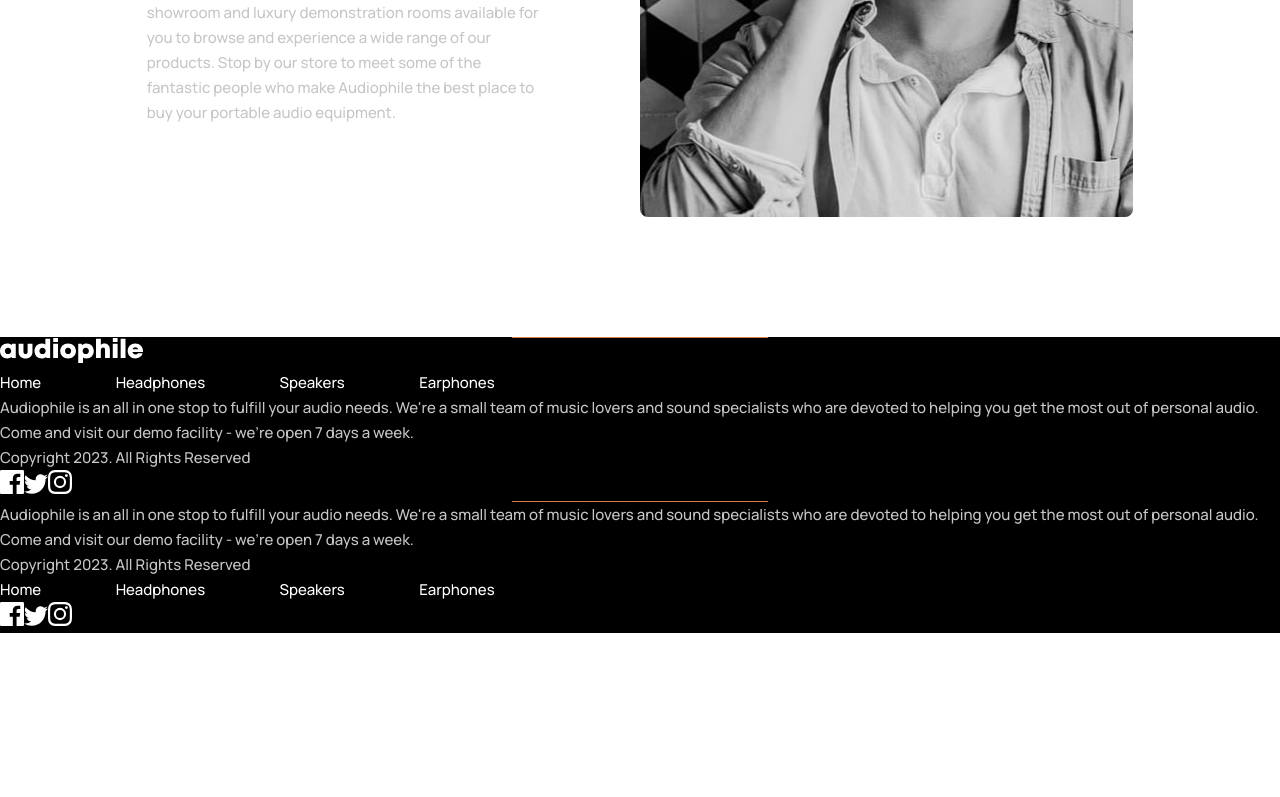
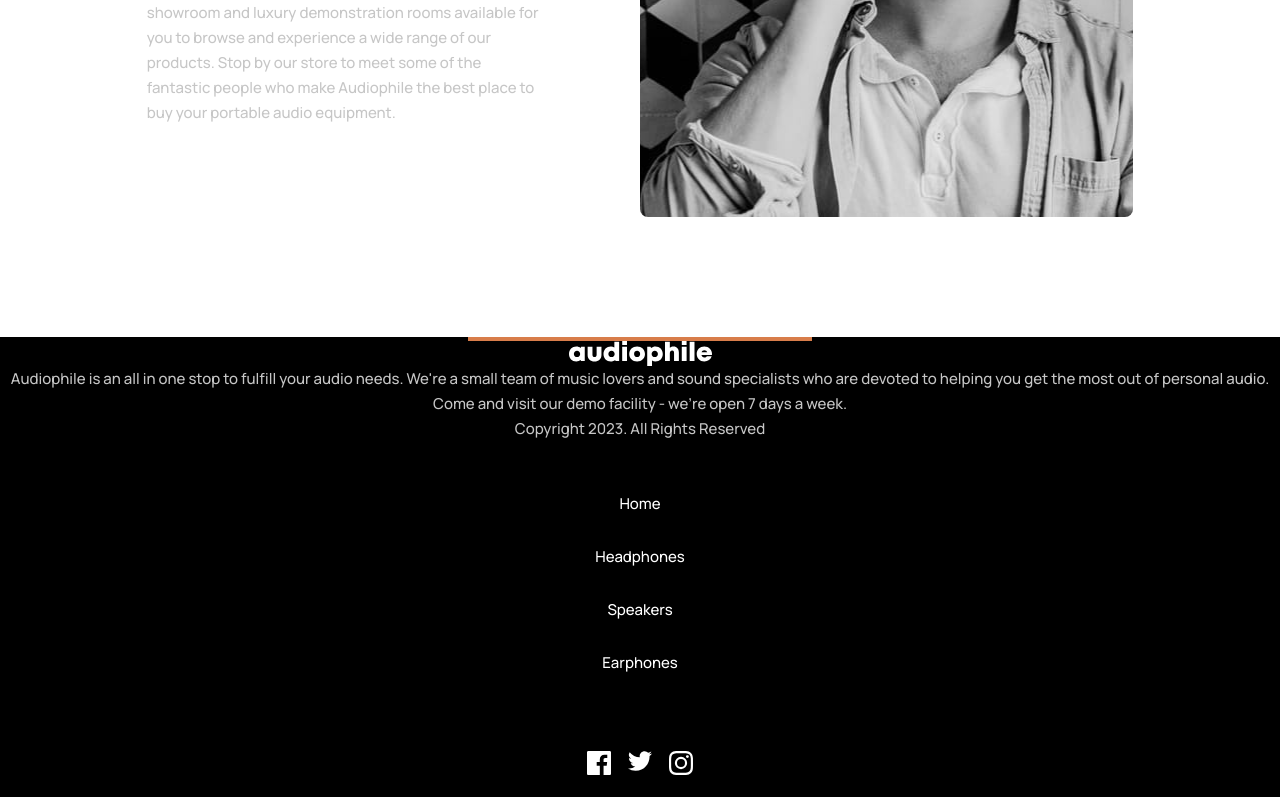
Before and after one commit to Zevgon/challenge-review, a React app: page / in a window 1280 px wide. Shown: the part 3137-3934 px from the top of the page. Before the commit the page ends 3770 px from the top, so only its background shows below. Built offline with nearby package versions, Linux system fonts and the light colour scheme.

Commit message:
convert padding to width on .featured-product-one-header and begin building mobile styles for Footer component

```diff
--- a/src/components/FeaturedProductOne/featured-product-one.sass
+++ b/src/components/FeaturedProductOne/featured-product-one.sass
@@ -66,10 +66,10 @@ svg.circle-pattern-svg
 
 .featured-product-one-header
     color: $white
-    padding: 0 80px
+    padding: 0 24.46%
 
     +tiny-phone
-        padding: 0 50px
+        padding: 0 15%
 
     +all-phone
         font-size: 2.25rem
--- a/src/components/Footer/Footer.js
+++ b/src/components/Footer/Footer.js
@@ -48,9 +48,9 @@ const Footer = () => {
       <div className="mobile-and-tablet-footer">
         <div className="footer-section-one">
           <ThinRule customStyle="thin-rule-footer" />
-          <IconAsSvg svgDetails={logoProps} />
+          <IconAsSvg className="logo-icon" svgDetails={logoProps} />
           <NavBar className="footer-navigation" />
-          <p>
+          <p className="footer-text">
             {`Audiophile is an all in one stop to fulfill your audio needs. We're
             a small team of music lovers and sound specialists who are devoted
             to helping you get the most out of personal audio. Come and visit
@@ -71,7 +71,7 @@ const Footer = () => {
       <div className="desktop-footer">
         <div className="footer-section-one">
           <ThinRule customStyle="thin-rule-footer" />
-          {/* <IconAsSvg /> */}
+          <IconAsSvg svgDetails={logoProps} />
           <p>
             {`Audiophile is an all in one stop to fulfill your audio needs. We're
             a small team of music lovers and sound specialists who are devoted
--- a/src/components/Footer/footer.sass
+++ b/src/components/Footer/footer.sass
@@ -1,9 +1,51 @@
 @import ../../sass/global
 
 .footer
-    background: black
+    background: $black
+
+.mobile-and-tablet-footer
+
+    +all-large-screen
+        display: none
+
+.desktop-footer
+
+    +all-phone
+        display: none
+
+    +all-tablets
+        display: none
+
+
+.footer-section-one, .footer-section-two
+    align-items: center
+    display: flex
+    flex-direction: column
+    justify-content: center
+    text-align: center
+
+    & .navigation-row
+        flex-direction: column
+        gap: 28px
+        margin-bottom: 25px
 
 .thin-rule-footer
     background: $dark-orange
+    height: 4px
     margin: auto
-    width: 20%
+    width: 26.93%
+
+.footer-section-one .logo-icon
+    margin: 48px 0
+
+.footer-text
+    padding: 0 28px
+
+.footer-section-two
+    padding: 50px 0 38px
+
+.footer-section-two .social-row
+    display: flex
+    justify-content: space-between
+    margin-top: 51px
+    width: 106px
```
